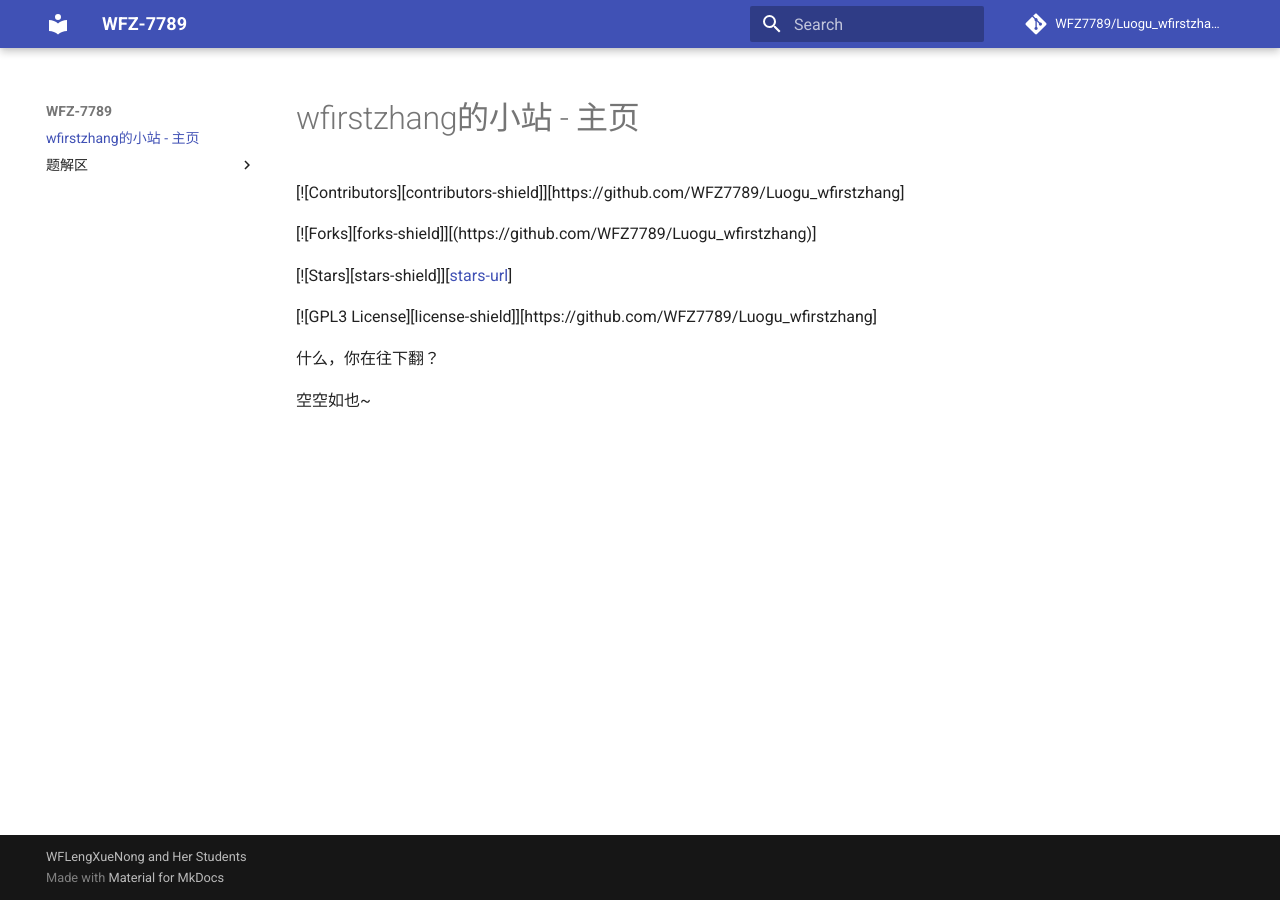
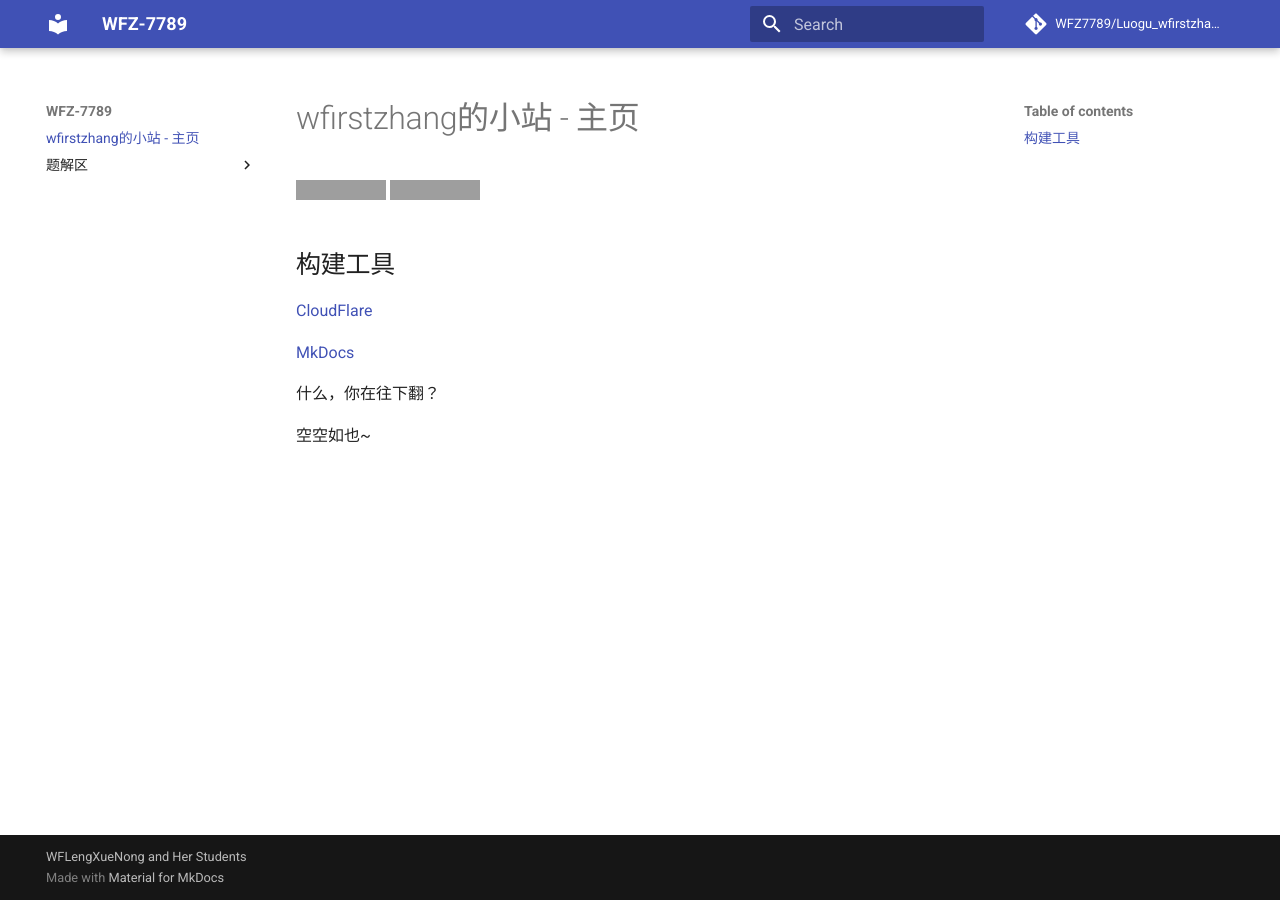
Before and after one commit to WFZ7789/Luogu_wfirstzhang, an MkDocs documentation site: the page built from docs/index.md, in a window 1280 px wide. Built offline with MkDocs 1.6.1 and Material for MkDocs 9.7.7, drawn with Linux system fonts in a browser that asks for light colours; nearby versions of some CDN libraries; library files that are not in the unit come from our copies; comment, search, counter and statistics services are not loaded; grey boxes are pictures that could not be loaded.

Commit message:
Update index.md

```diff
--- a/docs/index.md
+++ b/docs/index.md
@@ -1,12 +1,13 @@
 # wfirstzhang的小站 - 主页
 
-[![Contributors][contributors-shield]][https://github.com/WFZ7789/Luogu_wfirstzhang]
+![Static Badge](https://img.shields.io/badge/Python-3.8-blue)
+![GitHub License](https://img.shields.io/github/license/WFZ7789/Luogu_wfirstzhang)
 
-[![Forks][forks-shield]][(https://github.com/WFZ7789/Luogu_wfirstzhang)]
+## 构建工具
 
-[![Stars][stars-shield]][[stars-url](https://github.com/WFZ7789/Luogu_wfirstzhang)]
+[CloudFlare](https://www.cloudflare.com/)
 
-[![GPL3 License][license-shield]][https://github.com/WFZ7789/Luogu_wfirstzhang]
+[MkDocs](https://github.com/mkdocs/mkdocs)
 
 什么，你在往下翻？
 
```
